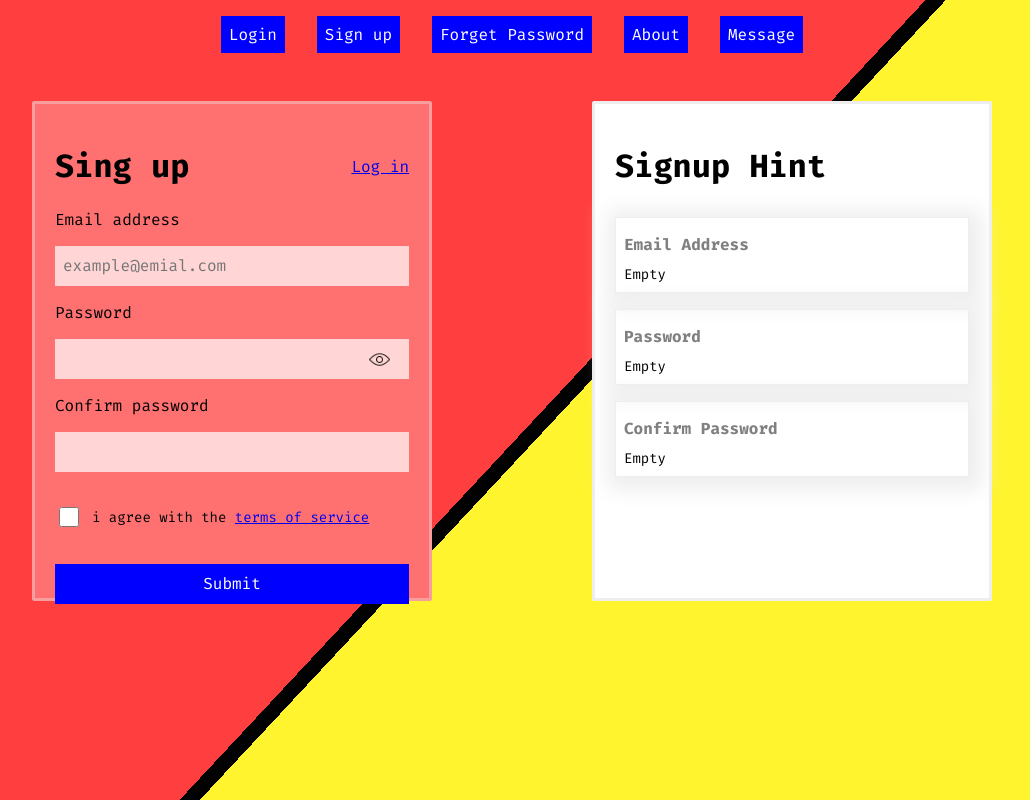
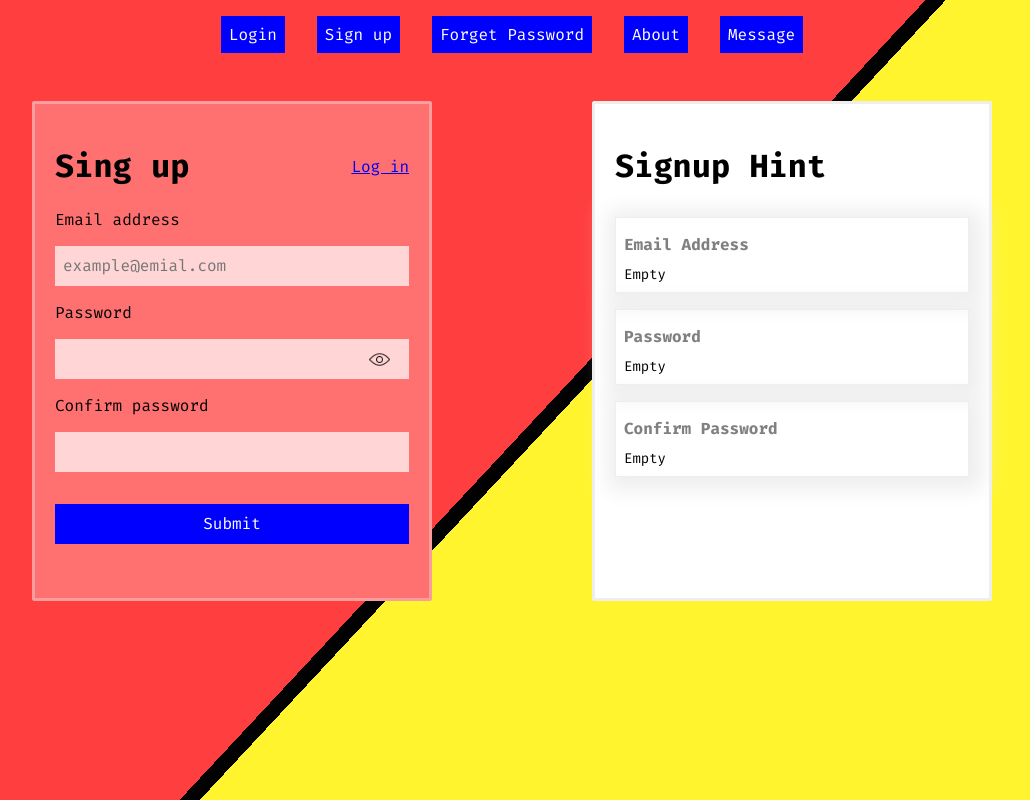
Before and after one commit to ariannargesi/cubic-forms, a React (Create React App) app: page / in a window 1280 px wide. Shown: the whole page, without its empty margins (128-1158 px from the left). Built offline with nearby package versions, Linux system fonts and the light colour scheme.

Commit message:
add handlesubmit and remove the checkbox

```diff
--- a/src/Components/CubeForms/Singup/index.tsx
+++ b/src/Components/CubeForms/Singup/index.tsx
@@ -1,6 +1,9 @@
-import React, { useState, useEffect } from "react";
+import React, { useState, useEffect, FormEvent } from "react";
 import Input from "../../Input";
+import { Store as FaceStore, ActionTypes } from '../../../Context'
 import { Store, FormType } from "../../../Context/CubeContext";
+import { isEmail, isValidPassword } from '../../../validation'
+
 // icons
 import eye from '../../../assets/eye.png'
 import eyeDisable from '../../../assets/eye-disable.png'
@@ -11,9 +14,13 @@ const Signup: React.FC = () => {
   const [passwordFieldType, setPasswordFieldType] = useState<string>("password")
   const [inputIconUrl, setInputIconUrl] = useState<string>(eye)
 
-  const { state, toggleFocus, updateInput} = React.useContext(Store);
+  const { state, toggleFocus, updateInput } = React.useContext(Store);
   const { signup } = state;
 
+  const [ email, password, confirm ] = signup
+  const { dispatch } = React.useContext(FaceStore)
+
+  const submitIsDisable  = !(isValidPassword(password.value) && confirm.value === password.value)
 
 
   const togglePasswordFieldType = () => {
@@ -22,9 +29,17 @@ const Signup: React.FC = () => {
 
   }
 
+  const handleSubmit = ( e: React.FormEvent<HTMLFormElement>): void => {
+    e.preventDefault()
+    dispatch({
+      type: ActionTypes.UpdateFace,
+      payload: 'show-bottom'
+  })
+  };
+
   return (
     <div className="face face-right">
-      <form action="">
+      <form action="" onSubmit={(e) => handleSubmit(e)} >
         <div className="d-flex">
           <h1>Sing up</h1>
           <a href="#">Log in</a>
@@ -33,10 +48,11 @@ const Signup: React.FC = () => {
         <Input
           type="email"
           value={signup[0].value}
-          onChange={e => updateInput(0, e.target.value, FormType.Signup) }
+          onChange={e => updateInput(0, e.target.value, FormType.Signup)}
           placeholder="example@emial.com"
           onFocus={() => toggleFocus(0, FormType.Signup)}
           onBlurCapture={() => toggleFocus(0, FormType.Signup)}
+          required
         />
         <label>Password</label>
         <img src={inputIconUrl} id="password-field-icon" alt="" onClick={() => togglePasswordFieldType()} />
@@ -44,24 +60,21 @@ const Signup: React.FC = () => {
           type={passwordFieldType}
           value={signup[1].value}
           onChange={e => updateInput(1, e.target.value, FormType.Signup)}
-          onFocus={() =>  toggleFocus(1, FormType.Signup)}
-          onBlurCapture={() =>  toggleFocus(1, FormType.Signup)}
+          onFocus={() => toggleFocus(1, FormType.Signup)}
+          onBlurCapture={() => toggleFocus(1, FormType.Signup)}
+          required
         />
         <label>Confirm password</label>
         <Input
           type="password"
-          onFocus={() =>  toggleFocus(2, FormType.Signup)}
-          onBlurCapture={() =>  toggleFocus(2, FormType.Signup)}
+          onFocus={() => toggleFocus(2, FormType.Signup)}
+          onBlurCapture={() => toggleFocus(2, FormType.Signup)}
           value={signup[2].value}
           onChange={e => updateInput(2, e.target.value, FormType.Signup)}
+          required
         />
-        <div style={{ display: "flex", alignItems: "center" }}>
-          <Input type="checkbox" id="terms" />
-          <label className="font-small ml-1 pointer" htmlFor="terms">
-            i agree with the <a href="#">terms of service</a>
-          </label>
-        </div>
-        <Input type="submit" />
+
+        <Input type="submit" style={{ marginTop: '2rem' }}  disabled={ submitIsDisable } />
       </form>
     </div>
   );
```
